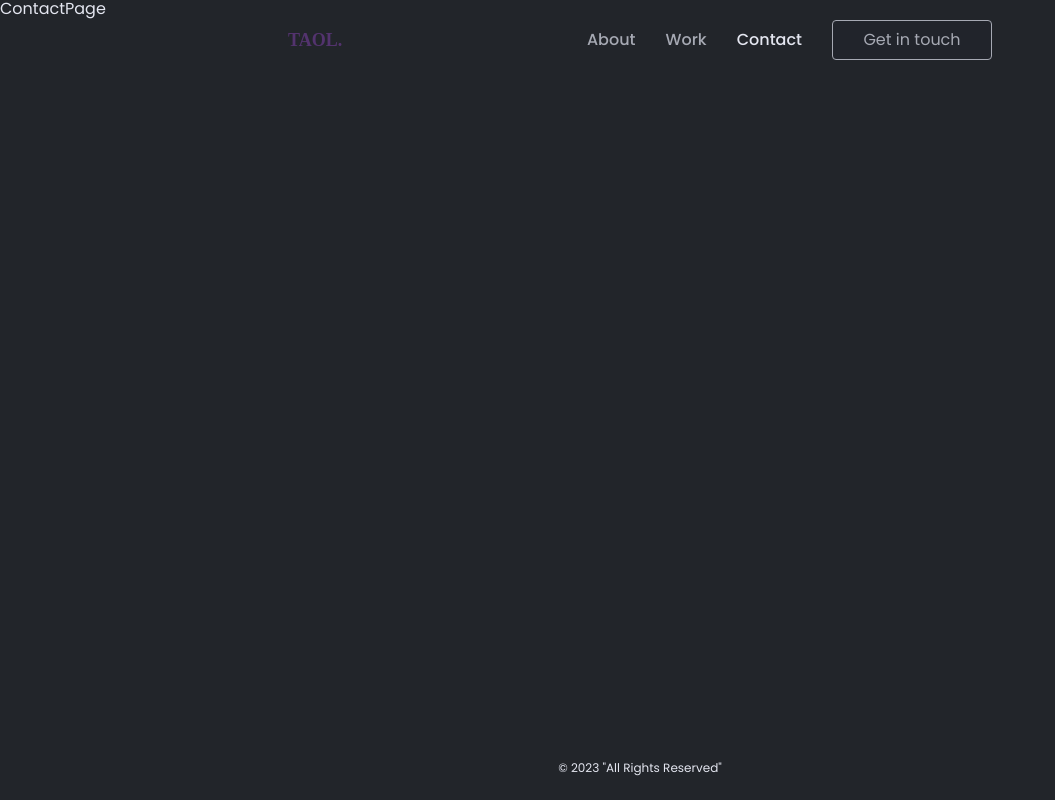
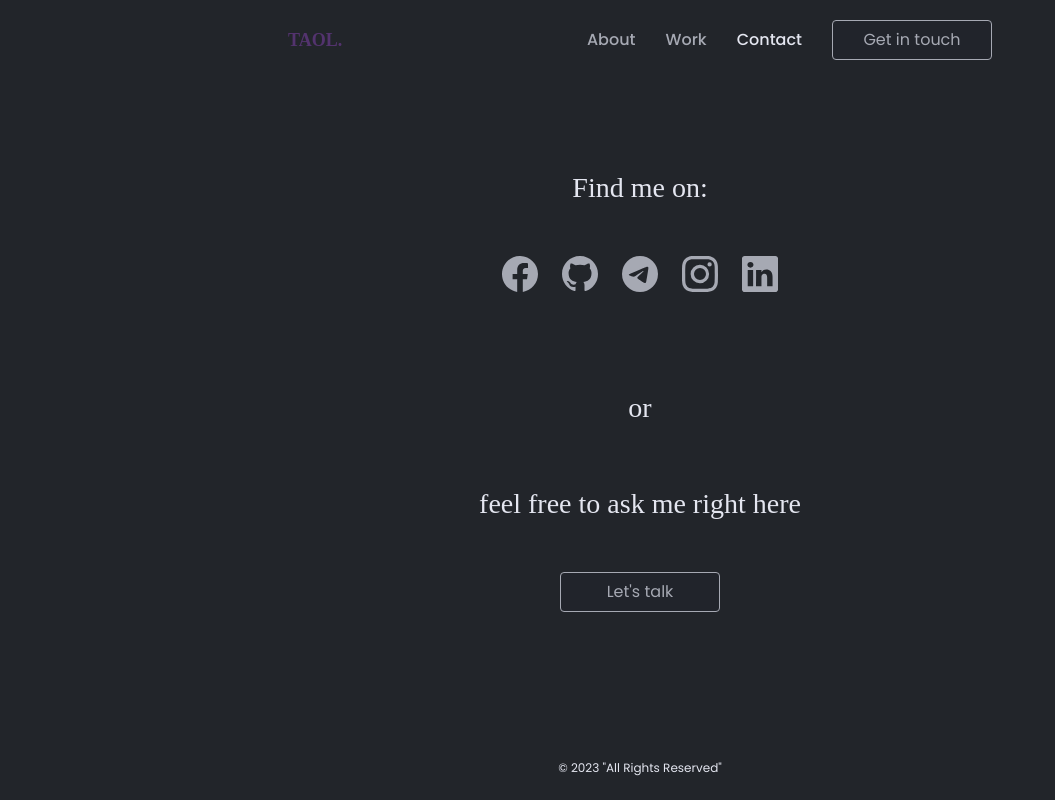
Before and after one commit to Taras-Novitskyi/MyPortfolio, a React (Create React App) app: page /contact in a window 1280 px wide. Shown: the whole page, without its empty margins (0-1055 px from the left). Built offline with nearby package versions, Linux system fonts and the light colour scheme.

Commit message:
add contacts and social

```diff
--- a/src/components/Button/Button.styled.tsx
+++ b/src/components/Button/Button.styled.tsx
@@ -4,15 +4,15 @@ export const Btn = styled.button`
   width: 160px;
   height: 40px;
 
-  color: #a6a9b3;
+  color: ${(p) => p.theme.colors.secondAccentColor};
   background-color: #21242b;
-  border: 1px solid #a6a9b3;
+  border: 1px solid ${(p) => p.theme.colors.secondAccentColor};
   border-radius: 4px;
 
   transition: all 0.25s ease-out;
 
   &:hover {
-    color: #e4e6f0;
-    border: 1px solid #e4e6f0;
+    color: ${(p) => p.theme.colors.hoverLight};
+    border: 1px solid ${(p) => p.theme.colors.hoverLight};
   }
 `;
--- /dev/null
+++ b/src/components/Contacts/Contacts.styled.ts
@@ -0,0 +1,31 @@
+import styled from "styled-components";
+import { NavLink } from "react-router-dom";
+
+export const Content = styled.div`
+  display: flex;
+  flex-direction: column;
+  justify-content: center;
+  align-items: center;
+  gap: 40px;
+  margin-top: 120px;
+
+  @media screen and (min-width: 768px) {
+    flex-direction: column;
+    margin-top: 160px;
+  }
+`;
+
+export const Title = styled.h2`
+  font-family: "Kaushan Script", cursive;
+  font-weight: 400;
+  font-size: 24px;
+  line-height: 2;
+
+  @media screen and (min-width: 768px) {
+    font-size: 28px;
+  }
+
+  @media screen and (min-width: 1440px) {
+    font-size: 36px;
+  }
+`;
--- /dev/null
+++ b/src/components/Contacts/Contacts.tsx
@@ -0,0 +1,35 @@
+import React, { useState, useCallback } from "react";
+
+import { Container } from "../Container/Container";
+import { Button } from "../Button/Button";
+import { Modal } from "../Modal/Modal";
+import { Social } from "../Social/Social";
+import { Content, Title } from "./Contacts.styled";
+
+export const Contacts: React.FC = () => {
+  const [isShow, setIsShow] = useState(false);
+
+  const onClose = useCallback(() => {
+    setIsShow(false);
+  }, []);
+
+  return (
+    <Container>
+      <Content>
+        <Title>Find me on:</Title>
+        <Social />
+        <Title>or</Title>
+        <Title>feel free to ask me right here</Title>
+        <Button
+          type="button"
+          onClick={() => {
+            setIsShow(true);
+          }}
+        >
+          Let's talk
+        </Button>
+      </Content>
+      {isShow && <Modal closeModal={onClose} />}
+    </Container>
+  );
+};
--- a/src/components/Header/Header.styled.tsx
+++ b/src/components/Header/Header.styled.tsx
@@ -78,12 +78,11 @@ export const StyledLink = styled(NavLink)`
 `;
 
 export const Logo = styled(NavLink)`
-
   font-family: "Kaushan Script", cursive;
   font-weight: 700;
   font-size: 18px;
   line-height: 22px;
-  color: #53336e;
+  color: ${(p) => p.theme.colors.firstAccentColor};
 `;
 
 export const StyledBurger = styled.button`
--- /dev/null
+++ b/src/components/Social/Social.styled.ts
@@ -0,0 +1,52 @@
+import styled from "styled-components";
+import { NavLink } from "react-router-dom";
+
+export const SocialContainer = styled.div`
+  margin-bottom: ${(p) => p.theme.space(12)};
+`;
+
+export const Title = styled.h2`
+  display: inline-block;
+  margin: 0;
+  margin-bottom: ${(p) => p.theme.space(8)};
+
+  font-family: "Poppins";
+  font-weight: 600;
+  font-size: 24px;
+  line-height: 24px;
+  color: ${(p) => p.theme.colors.itemTitleColor};
+
+  @media (min-width: 768px) {
+    margin-bottom: ${(p) => p.theme.space(10)};
+  }
+`;
+
+export const SocLinkList = styled.ul`
+  display: flex;
+  align-items: center;
+
+  gap: 18px;
+
+  @media screen and (min-width: 768px) {
+    gap: 24px;
+  }
+`;
+
+export const SocLinkItem = styled.li`
+  fill: ${(p) => p.theme.colors.secondAccentColor};
+
+  :hover {
+    fill: ${(p) => p.theme.colors.firstAccentColor};
+  }
+
+  svg {
+    fill: inherit;
+	transition: ${(p) => p.theme.transitions.main};
+  }
+`;
+
+export const Link = styled.a`
+  display: block;
+  width: 36px;
+  height: 36px;
+`;
--- /dev/null
+++ b/src/components/Social/Social.tsx
@@ -0,0 +1,70 @@
+import React, { useState, useCallback } from "react";
+import {
+  BsFacebook,
+  BsInstagram,
+  BsGithub,
+  BsLinkedin,
+  BsTelegram,
+} from "react-icons/bs";
+
+import {
+  SocialContainer,
+  Title,
+  SocLinkList,
+  Link,
+  SocLinkItem,
+} from "./Social.styled";
+
+export const Social: React.FC = () => {
+  return (
+    <SocialContainer>
+      <SocLinkList>
+        <SocLinkItem>
+          <Link
+            href="https://www.facebook.com/taras.novitskyi"
+            target="_blank"
+            rel="noopener noreferrer"
+          >
+            <BsFacebook size={36} />
+          </Link>
+        </SocLinkItem>
+        <SocLinkItem>
+          <Link
+            href="https://github.com/Taras-Novitskyi/"
+            target="_blank"
+            rel="noopener noreferrer"
+          >
+            <BsGithub size={36} />
+          </Link>
+        </SocLinkItem>
+        <SocLinkItem>
+          <Link
+            href="https://t.me/TarasNovitskyi"
+            target="_blank"
+            rel="noopener noreferrer"
+          >
+            <BsTelegram size={36} />
+          </Link>
+        </SocLinkItem>
+        <SocLinkItem>
+          <Link
+            href="https://www.instagram.com/tariknovitskyi/"
+            target="_blank"
+            rel="noopener noreferrer"
+          >
+            <BsInstagram size={36} />
+          </Link>
+        </SocLinkItem>
+        <SocLinkItem>
+          <Link
+            href="https://www.linkedin.com/in/taras-novitskyi/"
+            target="_blank"
+            rel="noopener noreferrer"
+          >
+            <BsLinkedin size={36} />
+          </Link>
+        </SocLinkItem>
+      </SocLinkList>
+    </SocialContainer>
+  );
+};
--- a/src/pages/ContactPage.tsx
+++ b/src/pages/ContactPage.tsx
@@ -1,7 +1,9 @@
 import React from "react";
 
+import { Contacts } from "../components/Contacts/Contacts";
+
 const ContactPage: React.FC = () => {
-  return <div>ContactPage</div>;
+  return <Contacts />;
 };
 
 export default ContactPage;
--- a/src/utils/theme.ts
+++ b/src/utils/theme.ts
@@ -4,8 +4,11 @@ export const theme = {
     mainBgColor: "#22252A",
     darkBgColor: "#1E1F28",
     lightBgColor: "ECECEC",
-    firstAccentColor: "#8BAA36",
-    secondAccentColor: "#8BAA36",
+
+    firstAccentColor: "#53336e",
+    secondAccentColor: "#a6a9b3",
+    hoverLight: "#e4e6f0",
+
     heroTitle: "#FAFAFA",
     thirdAccentColor: "#2A2C36",
     mainTitleText: "#FAFAFA",
```
Also changed, not shown: 1 other file (tests, documents, lock files or other folders).
